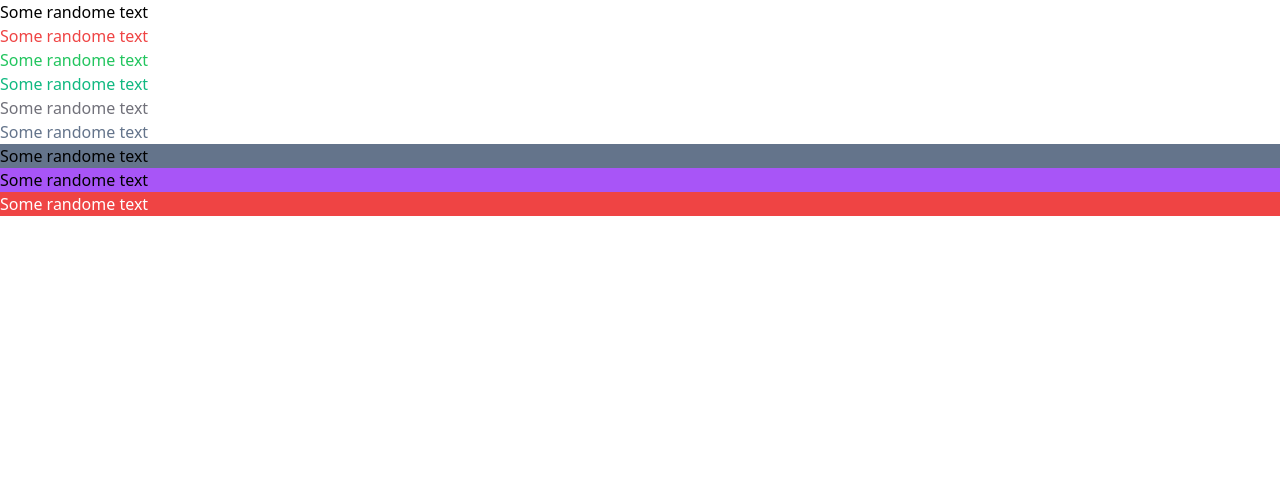
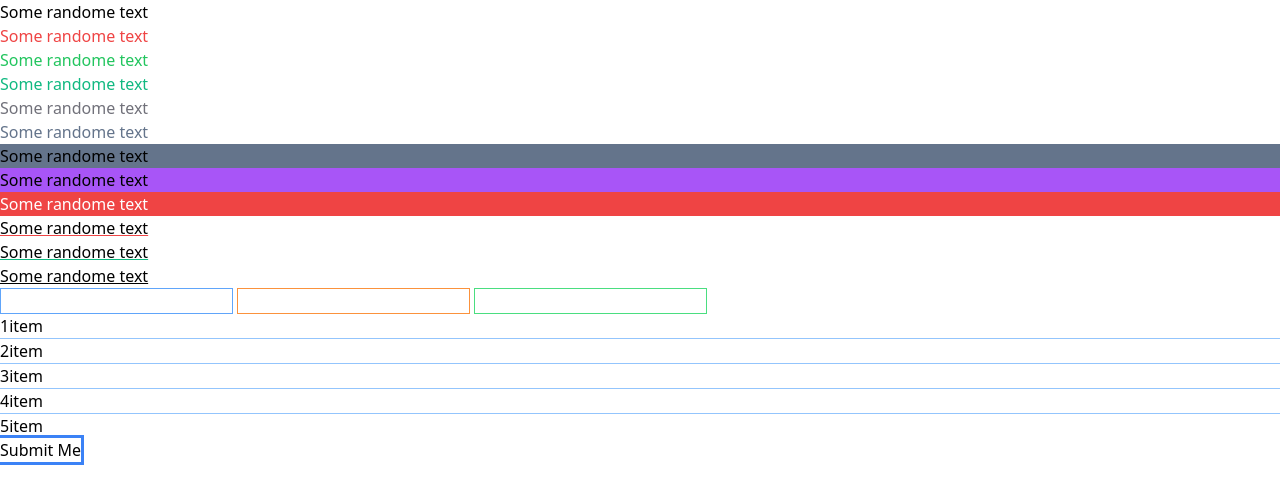
Before and after one commit to ashkjain/LearnTailwindcss, a plain HTML site: page 1.colors/index.html in a window 1280 px wide. Drawn offline with nearby package versions, Linux system fonts and the light colour scheme.

Commit message:
Added more color classes

```diff
--- a/1.colors/index.html
+++ b/1.colors/index.html
@@ -21,6 +21,26 @@
     <p class="bg-red-500 text-white">Some randome text</p>
 
     <!-- Text Underline -->
+    <p class="underline decoration-red-500">Some randome text</p>
+    <p class="underline decoration-emerald-500">Some randome text</p>
+    <p class="underline">Some randome text</p>
 
+    <!-- Border Colors -->
+
+    <input type="text" class="border border-blue-400">
+    <input type="text" class="border border-orange-400">
+    <input type="text" class="border border-green-400">
+
+    <!-- Divide Colors -->
+    <div class="divide-y divide-blue-300">
+        <div>1item</div>
+        <div>2item</div>
+        <div>3item</div>
+        <div>4item</div>
+        <div>5item</div>
+    </div>
+
+    <!-- Outline Colors -->
+     <button class="outline outline-blue-500">Submit Me</button>
 </body>
 </html>
```
Also changed, not shown: README.md.
